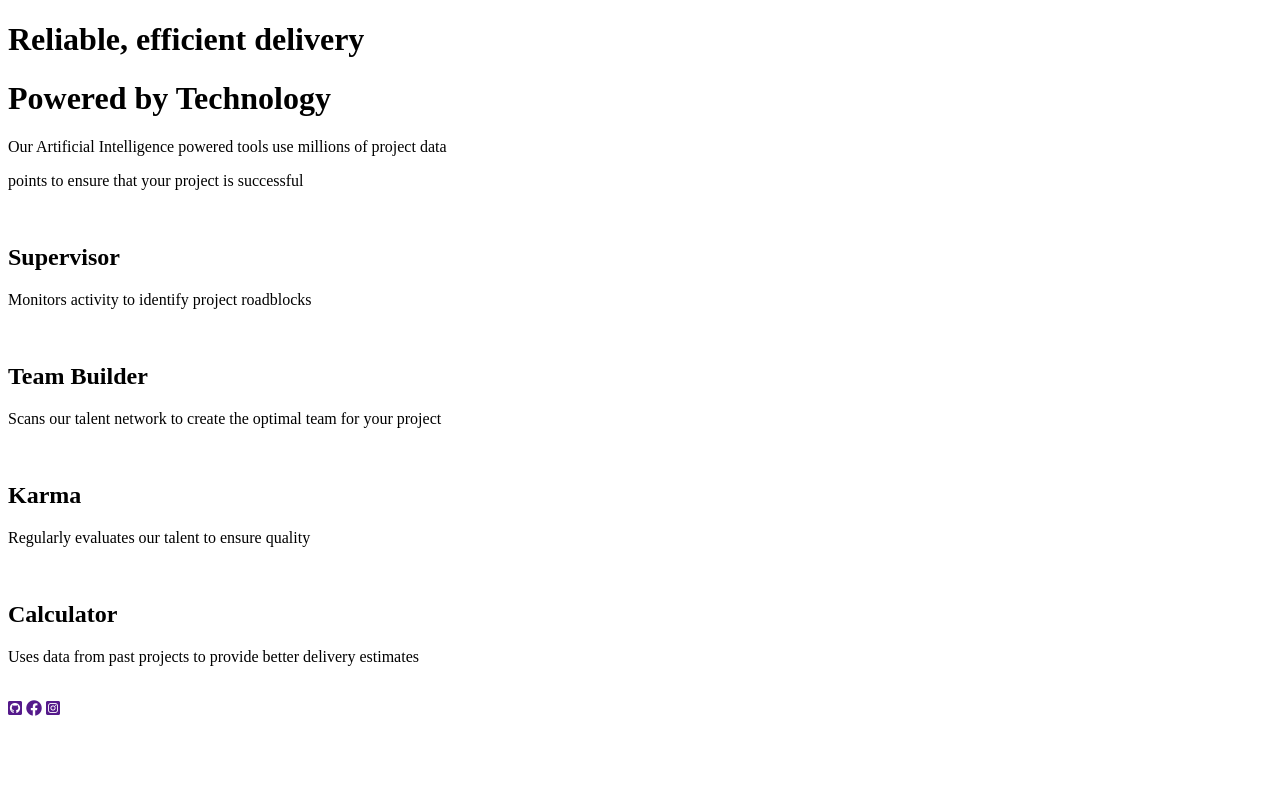
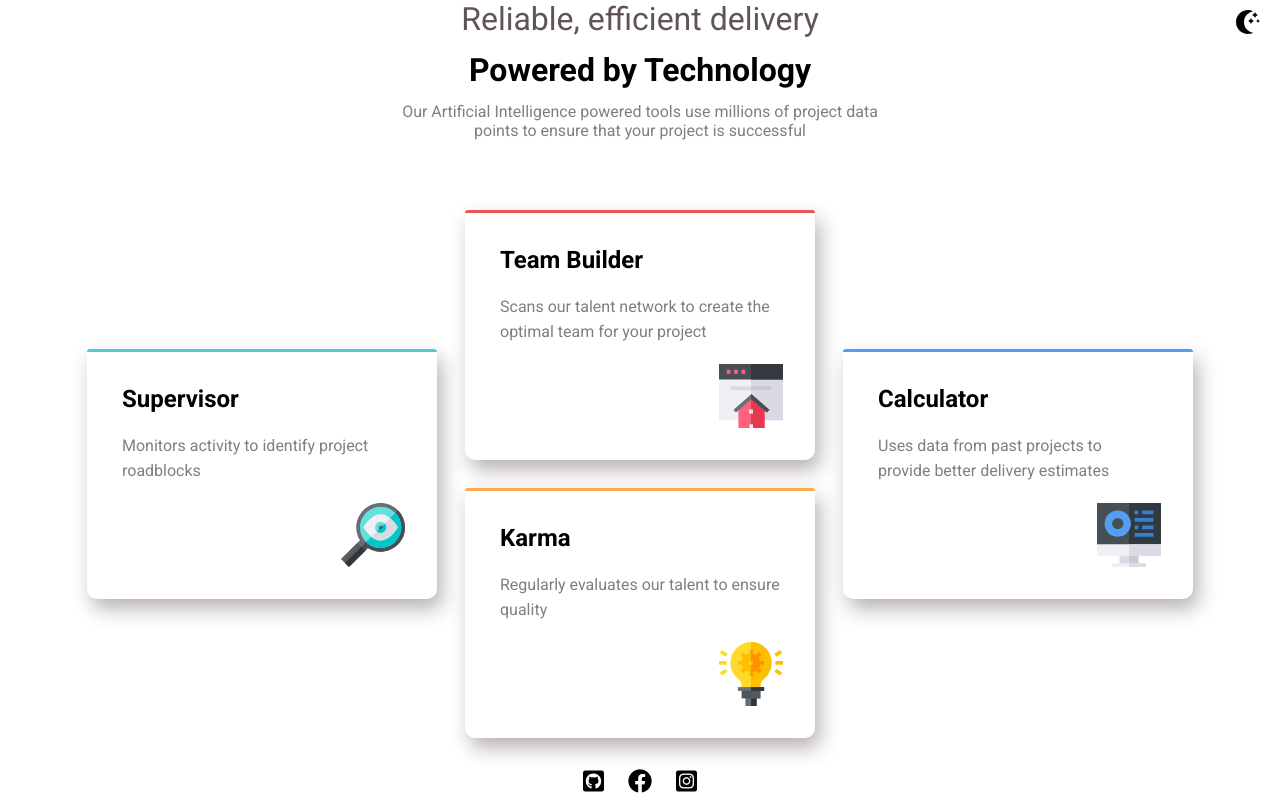
Before and after one commit to nguyenpatz/four_card_section, a plain HTML site: page index.html in a window 1280 px wide. Drawn offline with Linux system fonts and the light colour scheme; the site is published under a folder, as on GitHub Pages, so addresses that start at the root find nothing.

Commit message:
update index.html

```diff
--- a/index.html
+++ b/index.html
@@ -6,7 +6,7 @@
     <meta name="viewport" content="width=device-width, initial-scale=1.0">
     <title>Card Product</title>
     <link rel="stylesheet" href="https://cdnjs.cloudflare.com/ajax/libs/font-awesome/6.0.0-beta3/css/all.min.css">
-    <link rel="stylesheet" href="/style/main.css">
+    <link rel="stylesheet" href="./style/main.css">
 </head>
 <body>
     <header class="header">
@@ -16,7 +16,7 @@
         <p>Our Artificial Intelligence powered tools use millions of project data</p>
         <p>points to ensure that your project is successful</p>
         <div class="btn_darkmode">
-            <img class="darkmode" src="/images/moon_dark.svg" alt="">
+            <img class="darkmode" src="./images/moon_dark.svg" alt="">
         </div>
 
     </header>
@@ -29,7 +29,7 @@
                     <p>Monitors activity to identify project roadblocks</p>
 
                 </div>
-                <img src="/images/icon-supervisor.svg" alt="">
+                <img src="./images/icon-supervisor.svg" alt="">
 
             </div> <!-- flex item nằm bên trái-->
             <!-- flex 2 chứa 2 item trên dưới -->
@@ -41,7 +41,7 @@
                         <p>Scans our talent network to create the optimal team for your project</p>
 
                     </div>
-                    <img src="/images/icon-team-builder.svg" alt="">
+                    <img src="./images/icon-team-builder.svg" alt="">
 
                 </div>
                 <div class="flex_container flex2_2">
@@ -50,7 +50,7 @@
                         <h2>Karma</h2>
                         <p>Regularly evaluates our talent to ensure quality</p>
                     </div>
-                    <img src="/images/icon-karma.svg" alt="">
+                    <img src="./images/icon-karma.svg" alt="">
 
                 </div>
             </div>
@@ -60,18 +60,18 @@
                     <h2>Calculator</h2>
                     <p>Uses data from past projects to provide better delivery estimates</p>
                 </div>
-                <img src="/images/icon-calculator.svg" alt="">
+                <img src="./images/icon-calculator.svg" alt="">
 
             </div> <!-- flex item nằm bên phải-->
         </div>
     </div>
     <footer class="footer">
         <div>
-            <a href=""><i class="fab fa-github-square"></i></a>
-            <a href=""><i class="fab fa-facebook"></i></a>
-            <a href=""><i class="fab fa-instagram-square"></i></a>
+            <a href="https://github.com/nguyenpatz"><i class="fab fa-github-square"></i></a>
+            <a href="https://www.facebook.com/profile.php?id=100027709310564"><i class="fab fa-facebook"></i></a>
+            <a href="/"><i class="fab fa-instagram-square"></i></a>
         </div>
     </footer>
 </body>
-<script src="/js/app.js"></script>
+<script src="./js/app.js"></script>
 </html>
```
